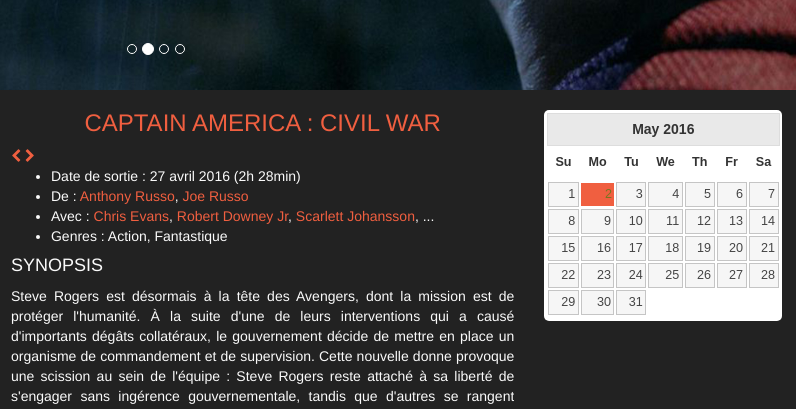
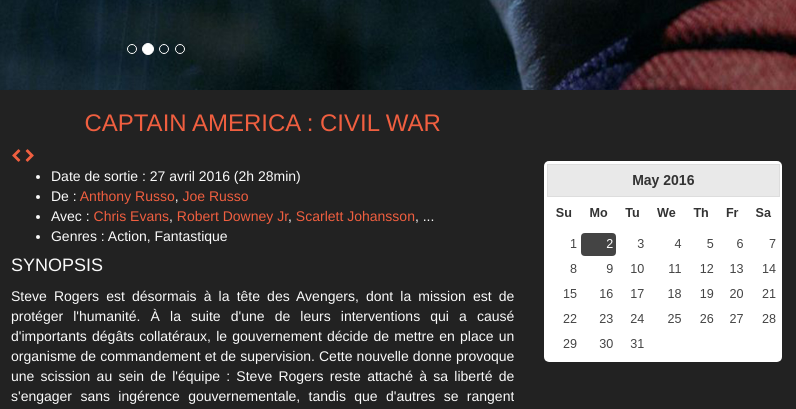
Before and after one commit to AshFromReunion/Challenge-Promotion-Cinema, a website: page index.html in a window 1280 px wide. Shown: the part 680-1089 px from the top of the page, 484-1280 px from the left. Drawn offline with Linux system fonts and the light colour scheme.

Commit message:
Date picker style

```diff
--- a/scss/main.scss
+++ b/scss/main.scss
@@ -136,10 +136,6 @@
 
 /* FIN SECTION */
 
-.ui-datepicker {
-    margin: 20px auto;
-    border-radius: 5px;
-}
 
 
 /* DEBUT CONTACT */
@@ -168,3 +164,40 @@
 
 
 /* FIN FOOTER */
+
+
+/* DEBUT DATE PICKER */
+.ui-datepicker td a.ui-state-default.ui-state-active{
+    color : white;
+   background: $couleur4;
+    border-radius: 4px;
+
+}
+
+.ui-datepicker td a.ui-state-default{
+    border :none;
+    background: none;
+
+}
+
+.ui-datepicker td a.ui-state-default:hover{
+    border :none;
+
+    background: $couleur4;
+    border-radius : 4px;
+
+}
+
+.ui-datepicker td a.ui-state-highlight{
+    color : white;
+   background: $couleur1;
+    border-radius: 4px;
+
+}
+
+.ui-datepicker {
+    margin: 30% auto 10%;
+    border-radius: 5px;
+
+}
+/* FIN DATE PICKER */
```
Also changed, not shown: css/main.css, 1 other file.
